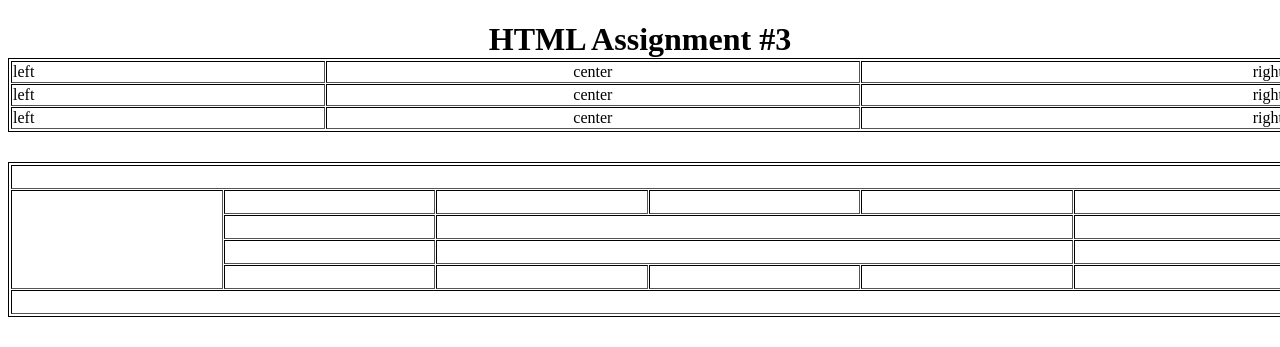
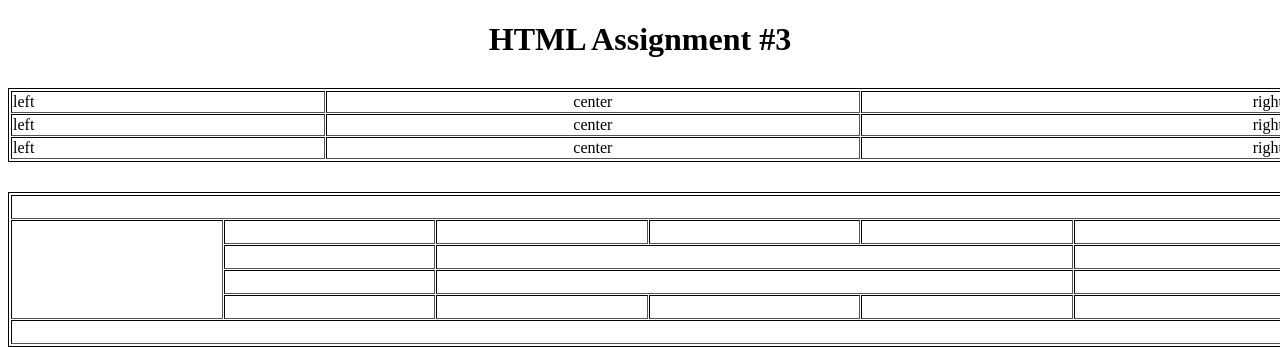
Before and after one commit to acciojob/alignment-ManishDubey95, a website: page main.html in a window 1280 px wide. Shown: the top 347 px of the page. Drawn offline with Linux system fonts and the light colour scheme.

Commit message:
created a submission

```diff
--- a/styles.css
+++ b/styles.css
@@ -36,7 +36,7 @@ table.middle {
   background-color: green;
 }
 
-#table-3 {
+table {
   margin-top: 30px;
   border: 1px solid black;
   border-spacing: 1px;
@@ -52,10 +52,6 @@ table.middle {
   background-color: blue;
 }
 
-#t-image {
-/*   text-align: center; */
-}
-
 #t-image img {
 	width:100%;
 }
```
